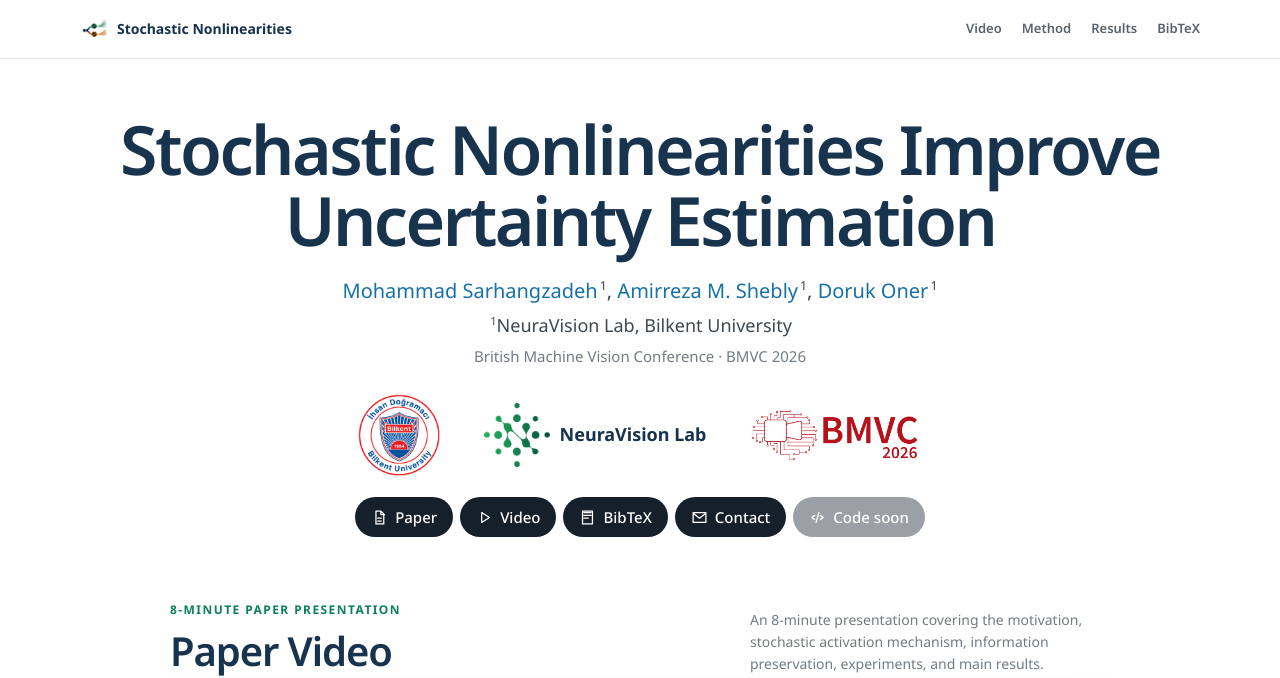
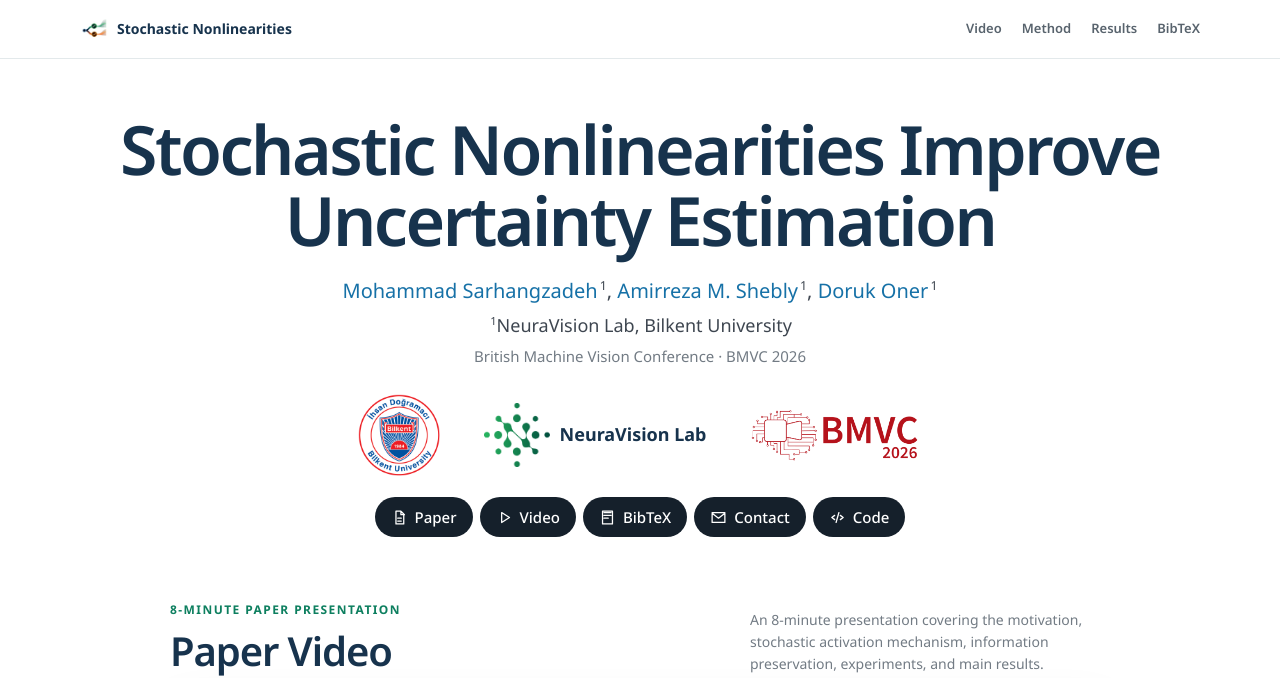
Before and after one commit to NeuraVisionLab/Stochastic-Activations-BMVC, a plain HTML site: page index.html in a window 1280 px wide. Shown: the top 678 px of the page. Drawn offline with Linux system fonts and the light colour scheme.

Commit message:
Link BMVC website to public StochAct source code

```diff
--- a/index.html
+++ b/index.html
@@ -75,10 +75,10 @@
             <svg viewBox="0 0 24 24" aria-hidden="true"><path d="M3 5h18v14H3zM3 6l9 7 9-7"/></svg>
             Contact
           </a>
-          <span class="pill pill-muted" title="Add the repository URL here when the code is public">
+          <a class="pill" href="https://github.com/NeuraVisionLab/Stochastic-Activations-BMVC" target="_blank" rel="noopener noreferrer" aria-label="View StochAct source code on GitHub">
             <svg viewBox="0 0 24 24" aria-hidden="true"><path d="M8 9l-4 3 4 3M16 9l4 3-4 3M14 5l-4 14"/></svg>
-            Code soon
-          </span>
+            Code
+          </a>
         </div>
       </div>
     </section>
```
